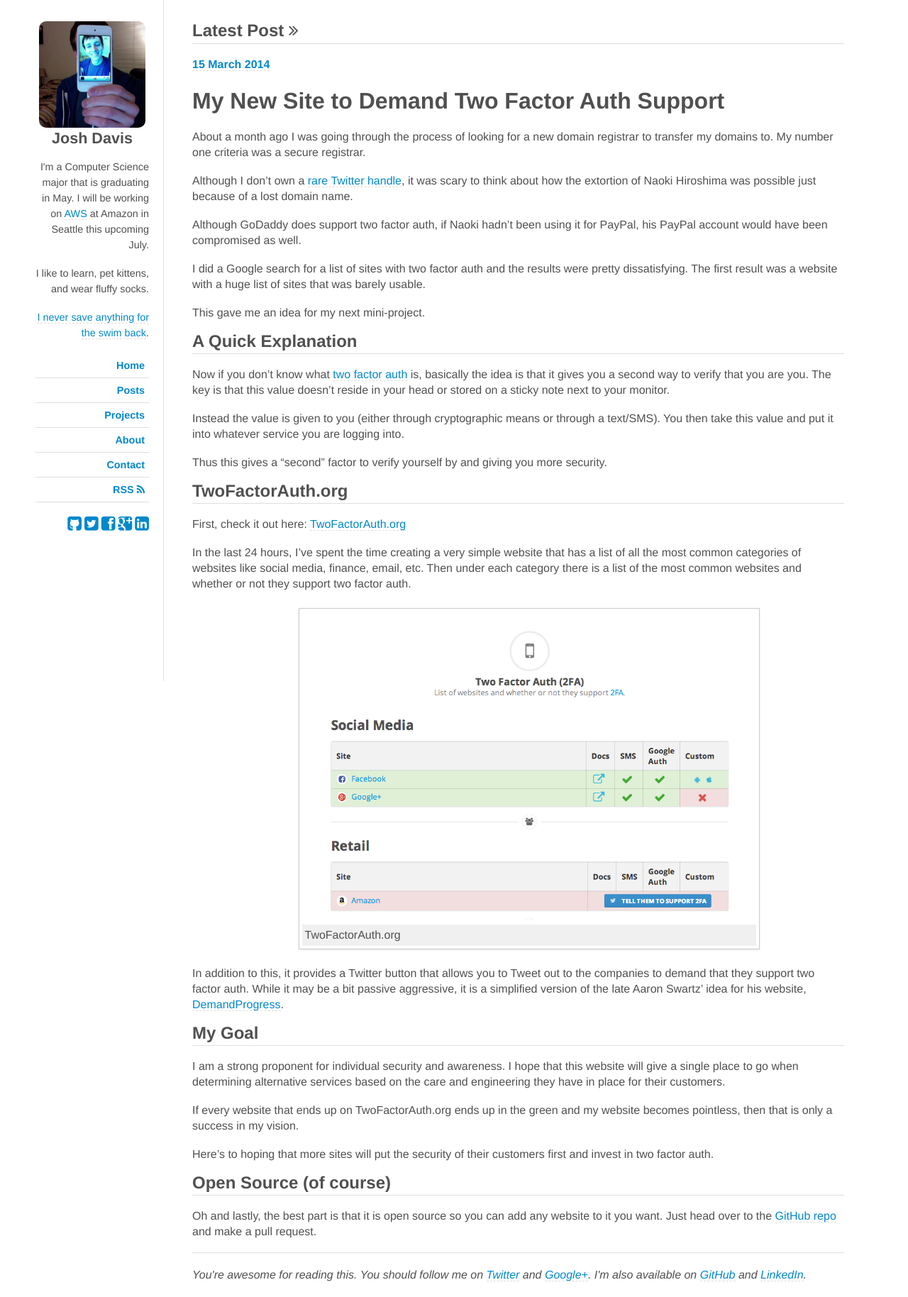
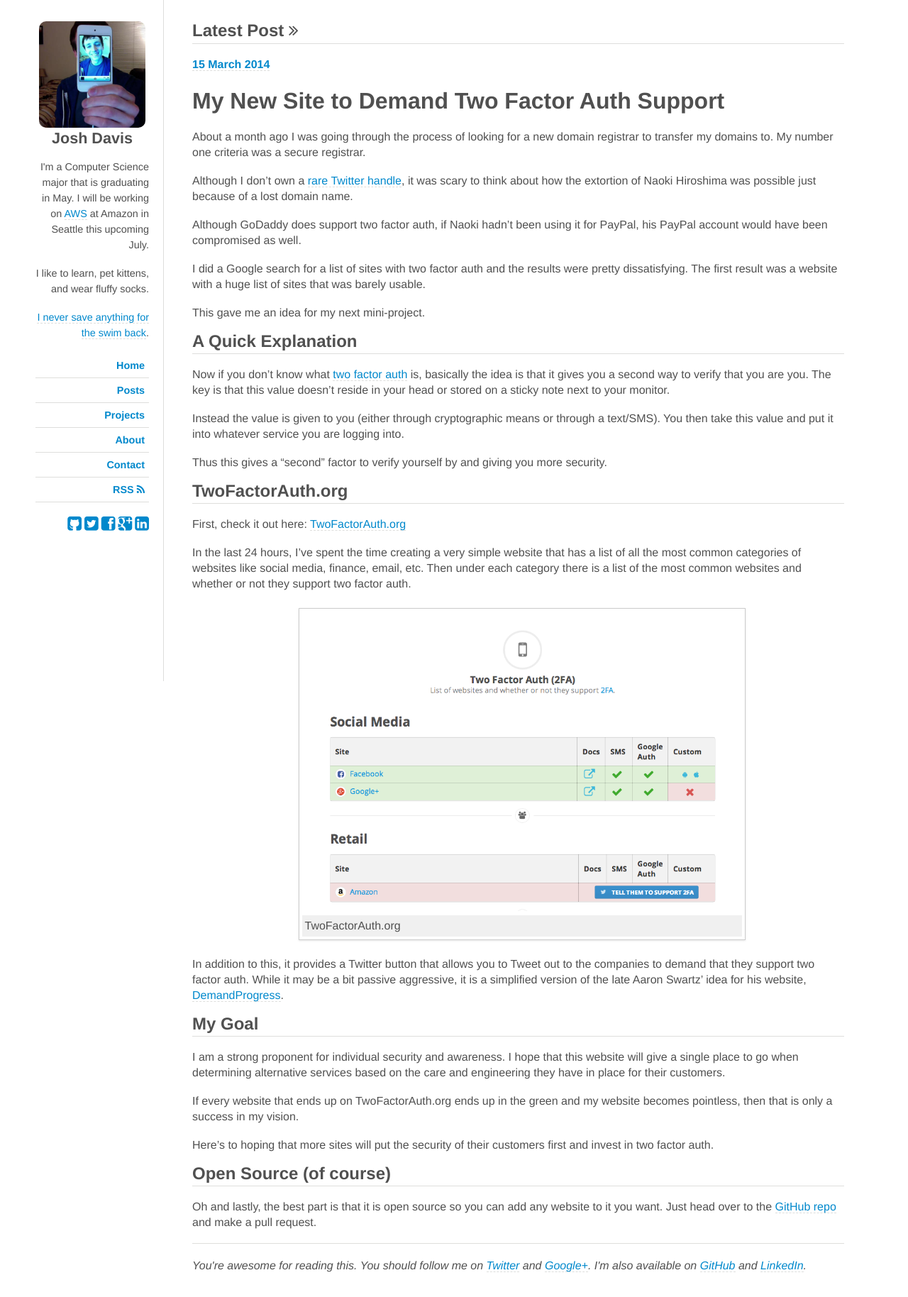
Before and after one commit to jdavis/jdavis.github.com, a Jekyll site: the page built from index.html, in a window 1280 px wide. Shown: the whole page at 71% size. Built offline with Jekyll 4.4.1, drawn with Linux system fonts in a browser that asks for light colours; nearby versions of some CDN libraries; some web fonts are replaced; Markdown is read by kramdown in place of the engine named in the settings.

Commit message:
Images scale with width

```diff
--- a/css/base.css
+++ b/css/base.css
@@ -162,6 +162,10 @@
 div.content .gallery {
     margin: 0 auto;
     margin-bottom: 18px;
+}
+
+div.content img {
+    max-width: 100%;
 }
 
 div.content .gallery.xxsmall {
```
